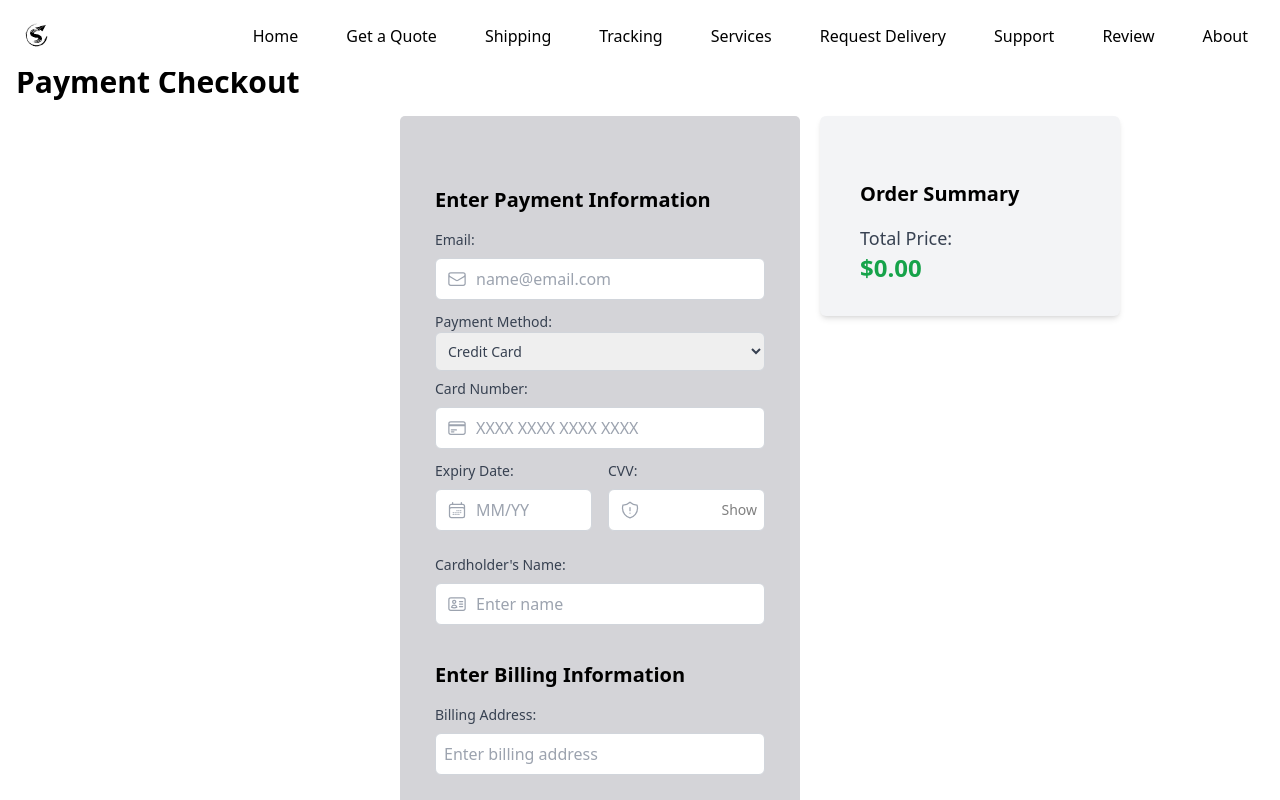
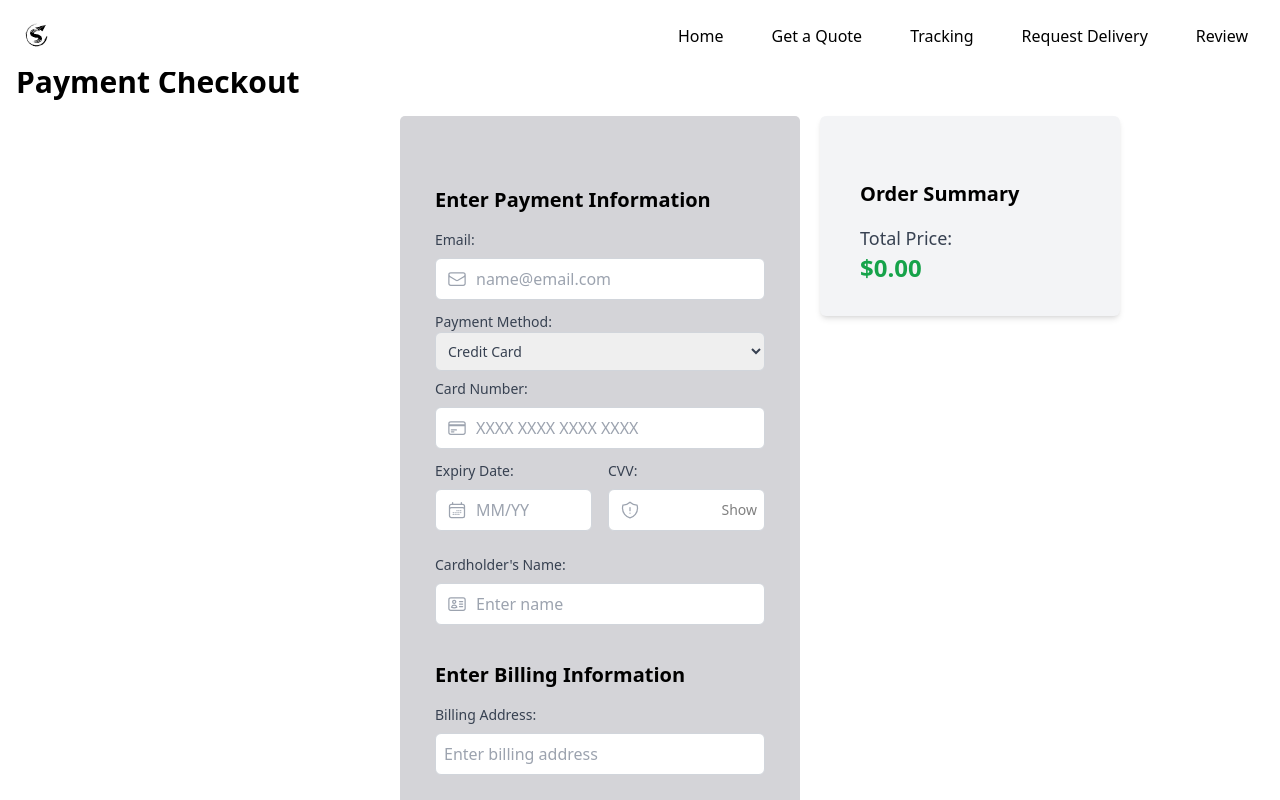
Before and after one commit to NathanGrenier/SOEN-343, a React (Vite) app in the folder packages/client/: page /payment/quotation in a window 1280 px wide. Shown: the top 800 px of the page. Built offline with nearby package versions, Linux system fonts and the light colour scheme.

Commit message:
added missing navbar, fixed button colors

```diff
--- a/packages/client/src/Components/Navbar.tsx
+++ b/packages/client/src/Components/Navbar.tsx
@@ -11,13 +11,9 @@ interface NavItem {
 const navItems: NavItem[] = [
   { name: "Home", path: "/" },
   { name: "Get a Quote", path: "/quotation" },
-  { name: "Shipping", path: "/" },
   { name: "Tracking", path: "/" },
-  { name: "Services", path: "/" },
   { name: "Request Delivery", path: "/request_delivery" },
-  { name: "Support", path: "/" },
   { name: "Review", path: "/reviews" },
-  { name: "About", path: "/" },
 ];
 
 export default function Navbar() {
--- a/packages/client/src/routes/delivery_request.tsx
+++ b/packages/client/src/routes/delivery_request.tsx
@@ -193,7 +193,7 @@ const Delivery: React.FC = () => {
         onClick={() => {
           calculateShippingCost().catch((error) => console.error(error)); // Catch any errors to handle promise rejection
         }}
-        className="w-full p-3 bg-blue-600 text-white font-bold rounded hover:bg-blue-700"
+        className="w-full p-3 bg-custom-mainGreen text-custom-gray font-bold rounded hover:bg-custom-gray hover:text-custom-mainGreen"
       >
         Request
       </button>
--- a/packages/client/src/routes/quotation.tsx
+++ b/packages/client/src/routes/quotation.tsx
@@ -3,6 +3,9 @@ import { ShippingCostCalculator } from "../utils/ShippingCostCalculator";
 import { insideCanadaStrategy } from "../utils/insideCanadaStrategy";
 import { outsideCanadaStrategy } from "../utils/outsideCanadaStrategy";
 import { getShippingMethods } from "../utils/ShippingMethods";
+
+import Navbar from "../Components/Navbar";
+import Footer from "../Components/Footer";
 
 const Quotation: React.FC = () => {
   const [destination, setDestination] = useState("inside");
@@ -25,6 +28,7 @@ const Quotation: React.FC = () => {
 
   return (
     <>
+    <Navbar />
       <header
         className="relative w-full h-64 bg-cover bg-center"
         style={{
@@ -151,7 +155,7 @@ const Quotation: React.FC = () => {
 
         <button
           onClick={calculateShippingCost}
-          className="w-full p-3 bg-custom-mainGreen font-bold rounded hover:bg-blue-700"
+          className="w-full p-3 bg-custom-mainGreen font-bold rounded hover:bg-custom-gray hover:text-custom-mainGreen"
         >
           Calculate Cost
         </button>
@@ -162,6 +166,7 @@ const Quotation: React.FC = () => {
           </div>
         )}
       </div>
+      <Footer />
     </>
   );
 };
```
Also changed, not shown: 1 other file (tests, documents, lock files or other folders).
